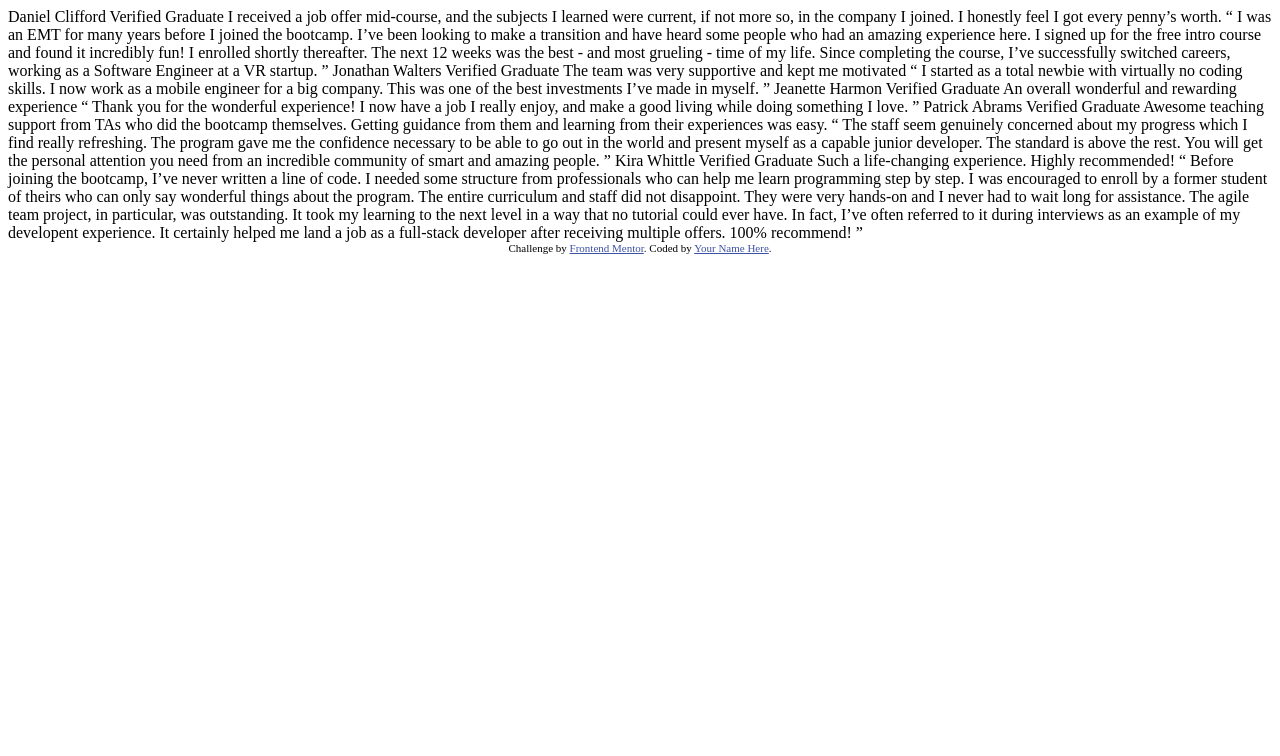
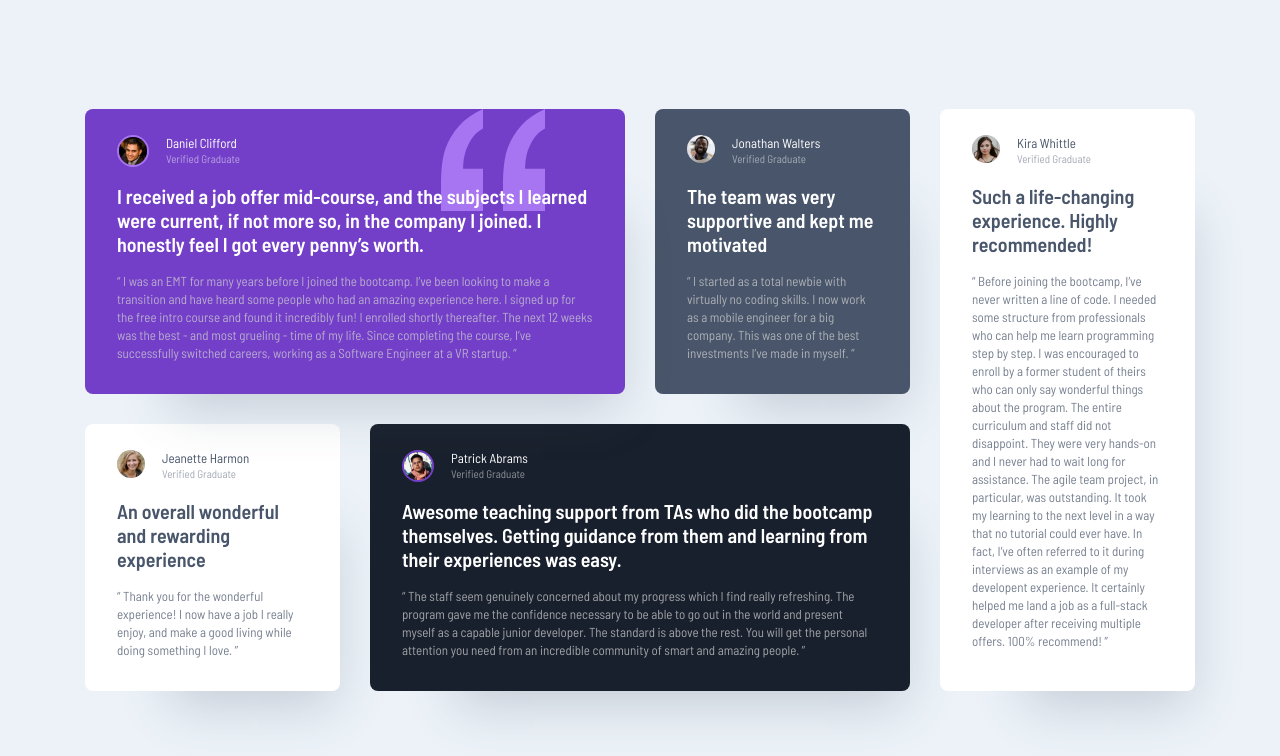
Before and after one commit to DonUggioni/testimonials-grid-section-main, a website: page index.html in a window 1280 px wide. Drawn offline with Linux system fonts and the light colour scheme.

Commit message:
Finished layout and media queries

```diff
--- a/index.html
+++ b/index.html
@@ -1,76 +1,195 @@
 <!DOCTYPE html>
 <html lang="en">
   <head>
-  <meta charset="UTF-8">
-  <meta name="viewport" content="width=device-width, initial-scale=1.0"> <!-- displays site properly based on user's device -->
+    <meta charset="UTF-8" />
+    <meta name="viewport" content="width=device-width, initial-scale=1.0" />
+    <!-- displays site properly based on user's device -->
 
-  <link rel="icon" type="image/png" sizes="32x32" href="./images/favicon-32x32.png">
+    <link
+      rel="icon"
+      type="image/png"
+      sizes="32x32"
+      href="./images/favicon-32x32.png"
+    />
 
-  <title>Frontend Mentor | [Challenge Name Here]</title>
+    <link rel="preconnect" href="https://fonts.googleapis.com" />
+    <link rel="preconnect" href="https://fonts.gstatic.com" crossorigin />
+    <link
+      href="https://fonts.googleapis.com/css2?family=Barlow+Semi+Condensed:wght@400;500;600&display=swap"
+      rel="stylesheet"
+    />
+    <link rel="stylesheet" href="css/main.css" />
+
+    <title>Frontend Mentor | Testimonials Grid</title>
 
     <!-- Feel free to remove these styles or customise in your own stylesheet 👍 -->
     <style>
-    .attribution { font-size: 11px; text-align: center; }
-    .attribution a { color: hsl(228, 45%, 44%); }
+      .attribution {
+        display: none;
+        font-size: 11px;
+        text-align: center;
+      }
+      .attribution a {
+        color: hsl(228, 45%, 44%);
+      }
     </style>
   </head>
   <body>
-  Daniel Clifford
-  Verified Graduate
+    <main>
+      <section class="testimonials">
+        <div class="testimonials__testimonial daniel">
+          <div class="testimonials__user-info">
+            <img
+              src="images/image-daniel.jpg"
+              alt="Costumer image"
+              class="testimonials__img daniel__img"
+            />
+            <div class="testimonials__user-details">
+              <span class="name">Daniel Clifford</span>
+              <span class="verified">Verified Graduate</span>
+            </div>
+          </div>
+          <article class="testimonials__text">
+            <h1 class="testimonials__heading">
+              I received a job offer mid-course, and the subjects I learned were
+              current, if not more so, in the company I joined. I honestly feel
+              I got every penny’s worth.
+            </h1>
+            <quote class="testimonials__quote"
+              >“ I was an EMT for many years before I joined the bootcamp. I’ve
+              been looking to make a transition and have heard some people who
+              had an amazing experience here. I signed up for the free intro
+              course and found it incredibly fun! I enrolled shortly thereafter.
+              The next 12 weeks was the best - and most grueling - time of my
+              life. Since completing the course, I’ve successfully switched
+              careers, working as a Software Engineer at a VR startup. ”</quote
+            >
+          </article>
 
-  I received a job offer mid-course, and the subjects I learned were current, if not more so,
-  in the company I joined. I honestly feel I got every penny’s worth.
+          <div class="quotation__img">
+            <img src="images/bg-pattern-quotation.svg" />
+          </div>
+        </div>
 
-  “ I was an EMT for many years before I joined the bootcamp. I’ve been looking to make a
-  transition and have heard some people who had an amazing experience here. I signed up
-  for the free intro course and found it incredibly fun! I enrolled shortly thereafter.
-  The next 12 weeks was the best - and most grueling - time of my life. Since completing
-  the course, I’ve successfully switched careers, working as a Software Engineer at a VR startup. ”
+        <div class="testimonials__testimonial jonathan">
+          <div class="testimonials__user-info">
+            <img
+              src="images/image-jonathan.jpg"
+              alt="Costumer image"
+              class="testimonials__img"
+            />
+            <div class="testimonials__user-details">
+              <span class="name">Jonathan Walters</span>
+              <span class="verified">Verified Graduate</span>
+            </div>
+          </div>
+          <article class="testimonials__text">
+            <h1 class="testimonials__heading">
+              The team was very supportive and kept me motivated
+            </h1>
+            <quote class="testimonials__quote"
+              >“ I started as a total newbie with virtually no coding skills. I
+              now work as a mobile engineer for a big company. This was one of
+              the best investments I’ve made in myself. ”</quote
+            >
+          </article>
+        </div>
 
-  Jonathan Walters
-  Verified Graduate
+        <div class="testimonials__testimonial jeanette">
+          <div class="testimonials__user-info">
+            <img
+              src="images/image-jeanette.jpg"
+              alt="Costumer image"
+              class="testimonials__img"
+            />
+            <div class="testimonials__user-details">
+              <span class="name">Jeanette Harmon</span>
+              <span class="verified">Verified Graduate</span>
+            </div>
+          </div>
+          <article class="testimonials__text">
+            <h1 class="testimonials__heading">
+              An overall wonderful and rewarding experience
+            </h1>
+            <quote class="testimonials__quote"
+              >“ Thank you for the wonderful experience! I now have a job I
+              really enjoy, and make a good living while doing something I love.
+              ”
+            </quote>
+          </article>
+        </div>
 
-  The team was very supportive and kept me motivated
+        <div class="testimonials__testimonial patrick">
+          <div class="testimonials__user-info">
+            <img
+              src="images/image-patrick.jpg"
+              alt="Costumer image"
+              class="testimonials__img patrick__img"
+            />
+            <div class="testimonials__user-details">
+              <span class="name">Patrick Abrams</span>
+              <span class="verified">Verified Graduate</span>
+            </div>
+          </div>
+          <article class="testimonials__text">
+            <h1 class="testimonials__heading">
+              Awesome teaching support from TAs who did the bootcamp themselves.
+              Getting guidance from them and learning from their experiences was
+              easy.
+            </h1>
+            <quote class="testimonials__quote"
+              >“ The staff seem genuinely concerned about my progress which I
+              find really refreshing. The program gave me the confidence
+              necessary to be able to go out in the world and present myself as
+              a capable junior developer. The standard is above the rest. You
+              will get the personal attention you need from an incredible
+              community of smart and amazing people. ”
+            </quote>
+          </article>
+        </div>
 
-  “ I started as a total newbie with virtually no coding skills. I now work as a mobile engineer
-  for a big company. This was one of the best investments I’ve made in myself. ”
-
-  Jeanette Harmon
-  Verified Graduate
-
-  An overall wonderful and rewarding experience
-
-  “ Thank you for the wonderful experience! I now have a job I really enjoy, and make a good living
-  while doing something I love. ”
-
-  Patrick Abrams
-  Verified Graduate
-
-  Awesome teaching support from TAs who did the bootcamp themselves. Getting guidance from them and
-  learning from their experiences was easy.
-
-  “ The staff seem genuinely concerned about my progress which I find really refreshing. The program
-  gave me the confidence necessary to be able to go out in the world and present myself as a capable
-  junior developer. The standard is above the rest. You will get the personal attention you need from
-  an incredible community of smart and amazing people. ”
-
-  Kira Whittle
-  Verified Graduate
-
+        <div class="testimonials__testimonial kira">
+          <div class="testimonials__user-info">
+            <img
+              src="images/image-kira.jpg"
+              alt="Costumer image"
+              class="testimonials__img"
+            />
+            <div class="testimonials__user-details">
+              <span class="name">Kira Whittle</span>
+              <span class="verified">Verified Graduate</span>
+            </div>
+          </div>
+          <article class="testimonials__text">
+            <h1 class="testimonials__heading">
               Such a life-changing experience. Highly recommended!
-
-  “ Before joining the bootcamp, I’ve never written a line of code. I needed some structure from
-  professionals who can help me learn programming step by step. I was encouraged to enroll by a former
-  student of theirs who can only say wonderful things about the program. The entire curriculum and staff
-  did not disappoint. They were very hands-on and I never had to wait long for assistance. The agile team
-  project, in particular, was outstanding. It took my learning to the next level in a way that no tutorial
-  could ever have. In fact, I’ve often referred to it during interviews as an example of my developent
-  experience. It certainly helped me land a job as a full-stack developer after receiving multiple offers.
+            </h1>
+            <quote class="testimonials__quote"
+              >“ Before joining the bootcamp, I’ve never written a line of code.
+              I needed some structure from professionals who can help me learn
+              programming step by step. I was encouraged to enroll by a former
+              student of theirs who can only say wonderful things about the
+              program. The entire curriculum and staff did not disappoint. They
+              were very hands-on and I never had to wait long for assistance.
+              The agile team project, in particular, was outstanding. It took my
+              learning to the next level in a way that no tutorial could ever
+              have. In fact, I’ve often referred to it during interviews as an
+              example of my developent experience. It certainly helped me land a
+              job as a full-stack developer after receiving multiple offers.
               100% recommend! ”
-
+            </quote>
+          </article>
+        </div>
+      </section>
+    </main>
     <div class="attribution">
-    Challenge by <a href="https://www.frontendmentor.io?ref=challenge" target="_blank">Frontend Mentor</a>.
-    Coded by <a href="#">Your Name Here</a>.
+      Challenge by
+      <a href="https://www.frontendmentor.io?ref=challenge" target="_blank"
+        >Frontend Mentor</a
+      >. Coded by
+      <a href="https://www.frontendmentor.io/profile/DonUggioni"
+        >Renan Tiscoski</a
+      >.
     </div>
   </body>
 </html>
--- /dev/null
+++ b/sass/layout/_testimonials.scss
@@ -0,0 +1,166 @@
+.testimonials {
+  display: grid;
+  grid-template-columns: repeat(4, 1fr);
+  max-width: 111rem;
+  gap: 3rem;
+  margin: 7rem 2.4rem;
+
+  @media screen and (max-width: 61.25em) {
+    grid-template-columns: repeat(3, 1fr);
+  }
+
+  @media screen and (max-width: 43.75em) {
+    grid-template-columns: repeat(2, 1fr);
+    gap: 2.4rem;
+  }
+
+  @media screen and (max-width: 32.5em) {
+    grid-template-columns: 1fr;
+    min-width: 35rem;
+  }
+
+  &__testimonial {
+    padding: 2.6rem 3.2rem 3.2rem 3.2rem;
+    box-shadow: 40px 60px 50px -47px rgba(72, 85, 106, 0.247378);
+    border-radius: 8px;
+  }
+
+  &__user-info {
+    display: flex;
+    gap: 1.7rem;
+  }
+
+  &__img {
+    width: 2.8rem;
+    height: 2.8rem;
+    border-radius: 100px;
+    box-sizing: content-box;
+  }
+
+  &__user-details {
+    display: flex;
+    flex-direction: column;
+    justify-content: center;
+    margin-bottom: 1.8rem;
+    line-height: 1.3;
+
+    .name {
+      color: var(--color-white);
+    }
+
+    .verified {
+      font-size: var(--fs-small);
+      color: var(--color-white);
+      opacity: 0.5;
+    }
+  }
+
+  &__heading {
+    font-size: var(--fs-heading);
+    color: var(--color-white);
+    font-weight: 600;
+    margin-bottom: 1.6rem;
+    line-height: 2.4rem;
+    position: relative;
+    z-index: 1;
+  }
+
+  &__quote {
+    line-height: 1.8rem;
+    color: var(--color--light-gray-1);
+    opacity: 0.75;
+    font-weight: 400;
+  }
+
+  .daniel {
+    background-color: var(--color-purple-1);
+    grid-column: 1 / span 2;
+    position: relative;
+
+    .quotation__img {
+      position: absolute;
+      top: 0;
+      right: 8rem;
+    }
+
+    &__img {
+      border: 2px solid var(--color-purple-2);
+    }
+
+    @media screen and (max-width: 32.5em) {
+      grid-column: 1;
+    }
+  }
+
+  .jonathan {
+    background-color: var(--color-gray-2);
+
+    @media screen and (max-width: 32.5em) {
+      grid-row: 2;
+    }
+  }
+
+  .jeanette {
+    background-color: var(--color-white);
+
+    .name,
+    .verified {
+      color: var(--color-gray-2);
+    }
+
+    .testimonials__heading,
+    .testimonials__quote {
+      color: var(--color-gray-2);
+    }
+
+    @media screen and (max-width: 32.5em) {
+      grid-row: 3;
+    }
+  }
+
+  .patrick {
+    background-color: var(--color-gray-1);
+    grid-column: span 2;
+
+    &__img {
+      border: 2px solid var(--color-purple-1);
+    }
+
+    @media screen and (max-width: 32.5em) {
+      grid-row: 4;
+      grid-column: 1;
+    }
+  }
+
+  .kira {
+    background-color: var(--color-white);
+
+    .name,
+    .verified {
+      color: var(--color-gray-2);
+    }
+
+    .testimonials__heading,
+    .testimonials__quote {
+      color: var(--color-gray-2);
+    }
+
+    grid-column: 4 / 5;
+    grid-row: 1 / 3;
+
+    @media screen and (max-width: 61.25em) {
+      grid-column: 1 / -1;
+      grid-row: 3;
+    }
+
+    @media screen and (max-width: 43.75em) {
+      grid-column: 1 / -1;
+      grid-row: 4;
+    }
+
+    @media screen and (max-width: 32.5em) {
+      grid-column: 1;
+      grid-row: 5;
+    }
+  }
+}
--- /dev/null
+++ b/sass/main.scss
@@ -0,0 +1,4 @@
+@import 'utils/resets';
+@import 'utils/variables';
+
+@import 'layout/testimonials';
--- /dev/null
+++ b/sass/utils/_resets.scss
@@ -0,0 +1,24 @@
+*,
+*::before,
+*::after {
+  margin: 0;
+  padding: 0;
+  box-sizing: inherit;
+}
+
+html {
+  box-sizing: border-box;
+  font-size: 62.5%;
+}
+
+body {
+  height: 100vh;
+  font-size: var(--fs-regular);
+  font-family: 'Barlow Semi Condensed', sans-serif;
+
+  display: flex;
+  align-items: center;
+  justify-content: center;
+
+  background-color: var(--bg-color);
+}
--- /dev/null
+++ b/sass/utils/_variables.scss
@@ -0,0 +1,14 @@
+:root {
+  --bg-color: rgba(236, 242, 248, 1);
+
+  --color-purple-1: rgba(115, 63, 200, 1);
+  --color-purple-2: rgba(167, 117, 241, 1);
+  --color-gray-1: rgba(25, 32, 45, 1);
+  --color-gray-2: rgba(72, 85, 106, 1);
+  --color--light-gray-1: rgb(207, 207, 207);
+  --color-white: rgba(255, 255, 255, 1);
+
+  --fs-heading: 2rem;
+  --fs-regular: 1.3rem;
+  --fs-small: 1.1rem;
+}
```
Also changed, not shown: content.md (added, +52 -0 lines), package.json (added, +22 -0 lines), css/main.css (added), dist/css/main.min.css (added), 4 other files. Lines whose indentation alone changed are shown as unchanged.
